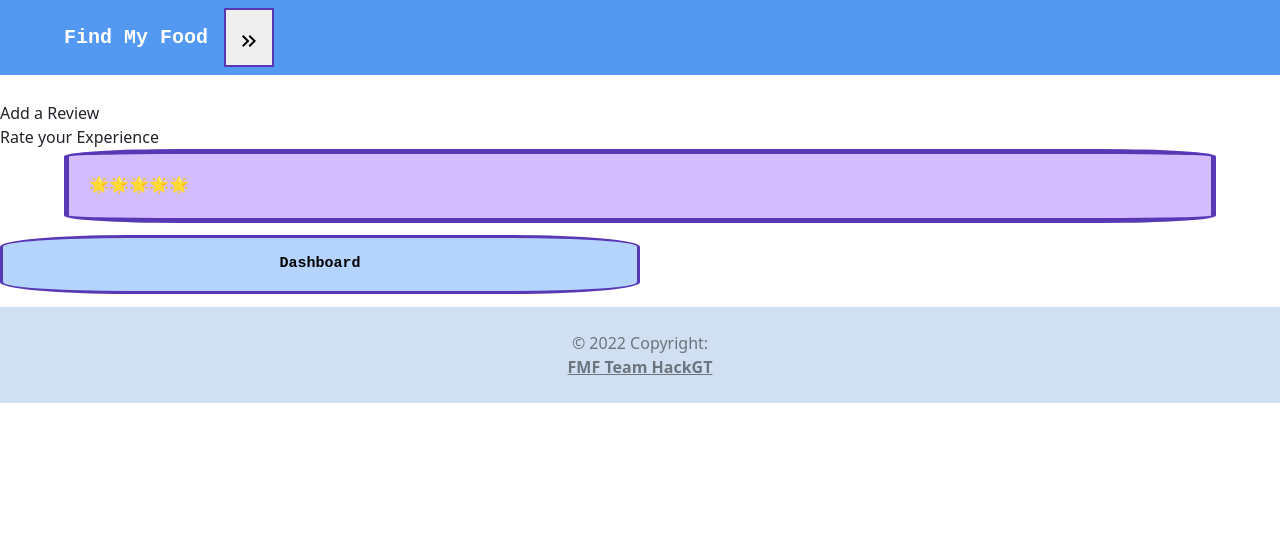
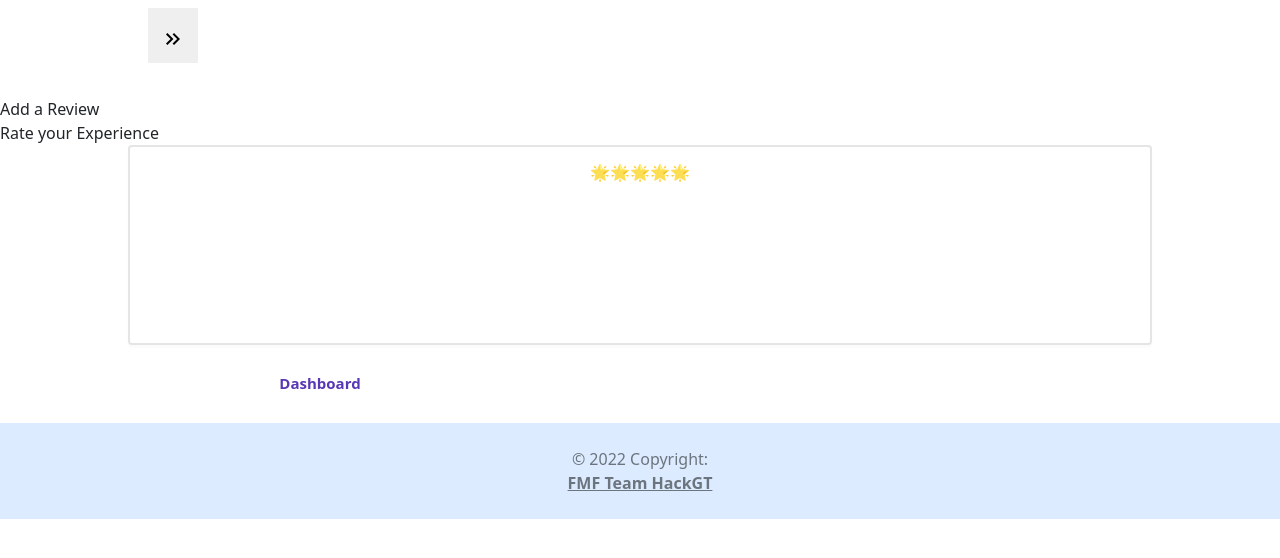
Before and after one commit to largeweb/hackgt9, a React (Create React App) app in the folder fmf/: page /rating in a window 1280 px wide. Shown: the top 558 px of the page. Built offline with nearby package versions, Linux system fonts and the light colour scheme.

Commit message:
filter changes

```diff
--- a/fmf/src/App.css
+++ b/fmf/src/App.css
@@ -1,16 +1,15 @@
 :root {
   --app-header-color: #282c34;
-  --border-color: #5838B4;
-  --button-color: #b4d4fd;
-  --menu-color: #d4bdff;
-  --text-color: #000;
+  --button-color: white;
+  --menu-color: #5838B4;
+  --text-color: #5838B4;
   --navmenu-btn-color: black;
   --navmenu-icon-color: purple;
   --navmenu-item-color: white;
   --small-link-btn-color: white;
   --footer-background: rgb(220, 235, 255);
-  --app-link-color: #61dafb;
-  --home-div-bg-color: rgb(199, 216, 255);
+  --app-link-color: #5838B4;
+  --home-div-bg-color: white;
   --nav-menu-btn-color: rgb(10,25,41);
   --big-title-text: white;
   --small-title-text: orange;
@@ -68,15 +67,14 @@
   border-radius: 20%;
   border: 3px solid var(--border-color);
   text-align: center;
-  font-family: 'Courier New', Courier, monospace;
 }
 
 .randomChooseButton {
   width: 30%;
-  background: var(--button-color);
+  background: var(--border-color);
   color: var(--text-color);
   font-weight: bold;
-  font-size: 15px;
+  font-size: 50px;
   padding: 15px;
   margin-left: 35%;
   margin-top: 10px;
@@ -84,7 +82,6 @@
   border-radius: 20%;
   border: 3px solid var(--border-color);
   text-align: center;
-  font-family: 'Courier New', Courier, monospace;
 }
 
 .menuContainer {
@@ -98,7 +95,6 @@
   /* background-color: var(-menu-color); */
   border: 5px solid var(--border-color);
   border-radius: 10%;
-  font-family: 'Courier New', Courier, monospace;
   padding: 10px;
 }
 
@@ -116,25 +112,23 @@
   background: var(--button-color);
   font-size: 15px;
   font-weight: 700;
-  font-family: 'Courier New', Courier, monospace;
 }
 
 .navbarLabel {
-  font-size: large;
-  margin: 0% 5%;
+  font-size: 80px;
+  text-align: center;
+
   font-weight: 700;
-  font-family: 'Courier New', Courier, monospace;
 }
 
 .navbarButton {
   font-size: large;
   font-weight: 700;
-  font-family: 'Courier New', Courier, monospace;
 }
 
 
 .navcolor {
-  background: rgb(83, 152, 241);
+  background: var(--border-color);
   margin-bottom: 2%;
 }
 
@@ -190,13 +184,39 @@ p {
   border-radius: 10%;
   border: 2px solid var(--border-color);
 }
-
+/*
 .aboutdiv {
   padding: 20px;
   width: 90%;
   margin-left: 5%;
   background-color: var(--menu-color);
   border-radius: 10%;
+}
+*/
+/* CSS */
+.aboutdiv {
+  align-items: center;
+  background-color: #FFFFFF;
+  border: 2px solid rgba(0, 0, 0, 0.1);
+  border-radius: .25rem;
+  box-shadow: rgba(0, 0, 0, 0.02) 0 3px 3px 0;
+  box-sizing: border-box;
+  color: rgba(0, 0, 0, 0.85);
+  cursor: pointer;
+  display: block;
+  font-family: system-ui,-apple-system,system-ui,"Helvetica Neue",Helvetica,Arial,sans-serif;
+  font-weight: 600;
+  justify-content: center;
+  height: 200px;
+  padding: calc(.875rem - 1px) calc(1.5rem - 1px);
+  position: relative;
+  text-decoration: none;
+  text-align: center;
+  user-select: none;
+  -webkit-user-select: none;
+  touch-action: manipulation;
+  vertical-align: baseline;
+  width: 80%;
 }
 
 .inputfield {
@@ -346,11 +366,12 @@ navmain {
 }
 
 .loginInput {
-  width: 90%;
-  margin-left: 5%;
-  border-radius: 10%;
-  margin-bottom: 10px;
-  margin-top: 5px;
+  text-align: left;
+  width: 400px;
+  display: block;
+  margin-left: auto;
+  margin-right: auto;
+  margin-bottom: 3%;
   padding: 8px;
   font-size: 15px;
 }
@@ -460,3 +481,13 @@ navmain {
 .button-google:disabled {
   box-shadow: rgba(60, 64, 67, .3) 0 1px 3px 0, rgba(60, 64, 67, .15) 0 4px 8px 3px;
 }
+
+.footer-css {
+  background-color: rgba(0, 0, 0, 0.05);
+  position: fixed;
+  left: 0;
+  bottom: 0;
+  width: 100%;
+  color: white;
+  text-align: center;
+}
--- a/fmf/src/components/Footer.js
+++ b/fmf/src/components/Footer.js
@@ -78,12 +78,13 @@ export default function Footer() {
         </div>
       </section> */}
 
-      <div className='text-center p-4' style={{ backgroundColor: 'rgba(0, 0, 0, 0.05)' }}>
+      <div className='text-center p-4 footer-cs' >
         © 2022 Copyright:<br></br>
-        <a className='text-reset fw-bold' href='https://infosys.com/'>
+        <a className='text-reset fw-bold' href='/'>
           FMF Team HackGT
         </a>
       </div>
+
     </MDBFooter>
   );
 }
--- a/fmf/src/pages/HomeDashboardPage.js
+++ b/fmf/src/pages/HomeDashboardPage.js
@@ -31,11 +31,13 @@ function HomeDashboardPage() {
     {/* <div className='menuContainer aboutdiv'>
       Find my Food
     </div> */}
-    <Link to="/preferences"><button className='randomChooseButton'>Choose Random</button></Link>
-    <div className='menuContainer aboutdiv' style={{marginBottom:"10px"}}>
-      <div className='centeronly' style={{marginBottom:"20px"}}>Price</div>
+    <Link to="/preferences"><button className='randomChooseButton'>Filter</button></Link>
+    <div className='menuContainer aboutdiv' style={{marginBottom:"3%"}}>
+      <div className='centeronly smallTitleText' style={{marginTop:"3%"}}>Price</div>
+      <hr></hr>
       {pricelevel === "1"
         ? <div>
+            <br></br>
             <div className='priceItem selectedPriceLevel'>💲</div>
             <div className='priceItem' onClick={(e) => setPriceLevel('2')}>💲💲</div>
             <div className='priceItem' onClick={(e) => setPriceLevel('3')}>💲💲💲</div>
@@ -60,6 +62,7 @@ function HomeDashboardPage() {
       }
     </div>
     <div className='menuContainer aboutdiv' style={{marginBottom:"10px"}}>
+      <div className='centeronly smallTitleText'>Distance</div>
       <div className='centeronly'>Within</div>
       <input
               type="text"
@@ -69,9 +72,9 @@ function HomeDashboardPage() {
               onChange={(e) => setDistance(e.target.value)} />
       <div className='centeronly'>Miles</div>
     </div>
-    <Link to="/preferences"><button className='menuButton centeronly'>Continue</button></Link>
+    <Link to="/preferences"><button className='button-google centeronly'>Continue</button></Link>
     <br></br>
-	  <Link to="/"><button className='menuButton centeronly'>Log Out</button></Link>
+	  <Link to="/"><button className='button-google centeronly'>Log Out</button></Link>
     <Footer />
   </div>
  )
--- a/fmf/src/pages/LoginPage.js
+++ b/fmf/src/pages/LoginPage.js
@@ -27,20 +27,16 @@ function LoginPage() {
               placeholder="Username"
               value={username}
               className='loginInput'
-              width="200px"
               onChange={(e) => setUsername(e.target.value)} />
       <input
               type="text"
               placeholder="Password"
               value={password}
               className='loginInput'
-              width="200px"
               onChange={(e) => setPassword(e.target.value)} />
-      <br></br>
       <Link to="/dashboard"><button className='button-google centeronly' style={{marginBottom:"3%"}}>Login</button></Link>
       <brk></brk>
-      <Link to="/"><button className='button-google centeronly'>Back</button></Link>
-
+      <Link to="/"><button className='button-google centeronly' style={{marginBottom: "3%"}}>Back</button></Link>
     <Footer />
   </div>
  )
```
